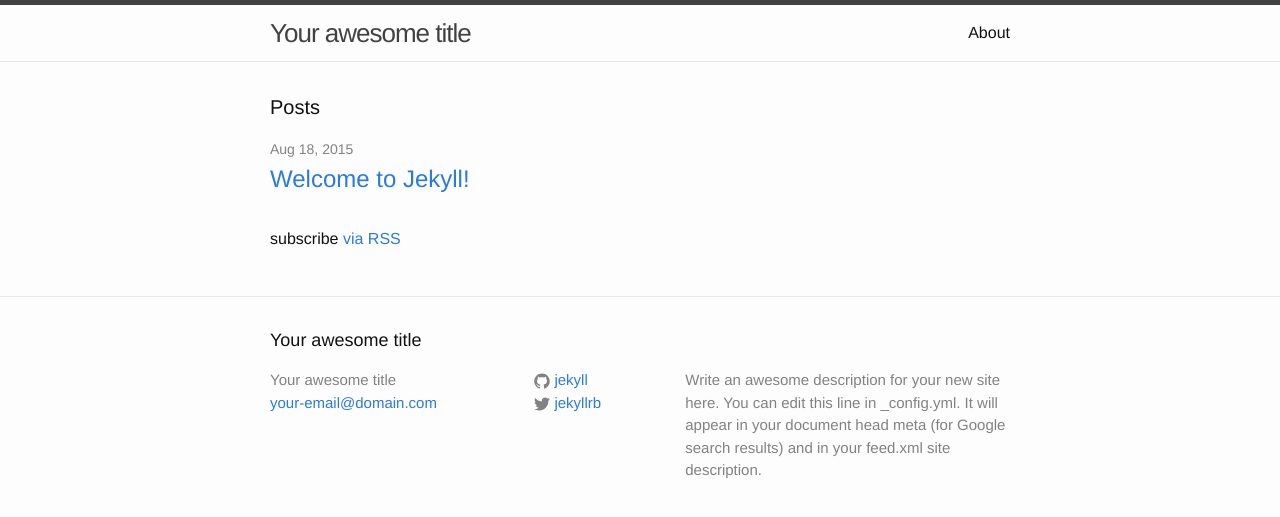
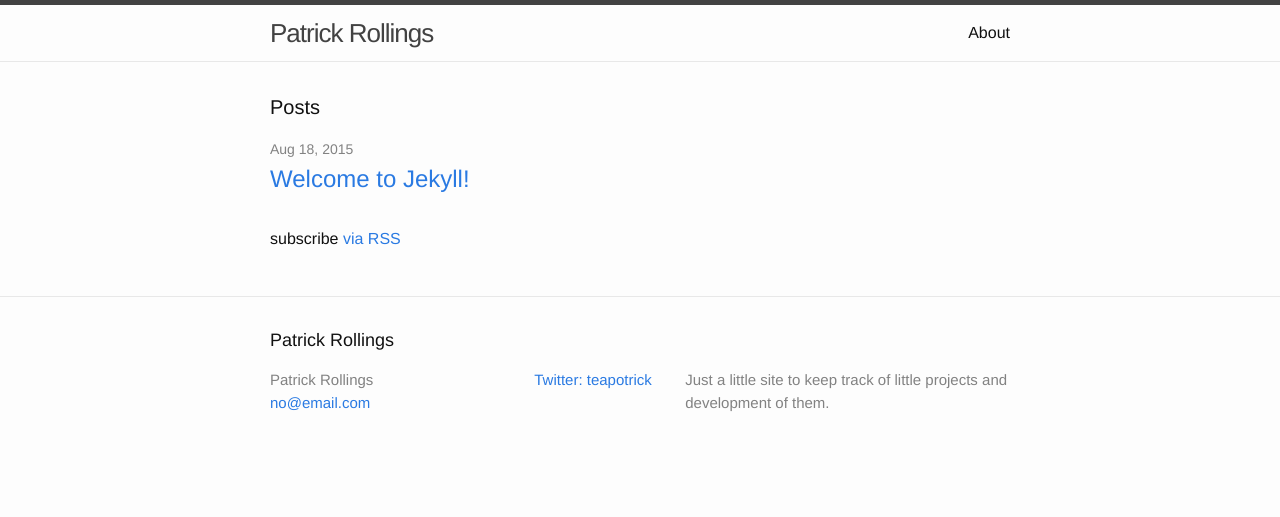
Before and after one commit to gitter-badger/prollings.github.io, a Jekyll site: the page built from index.html, in a window 1280 px wide. Shown: the top 517 px of the page. Built offline with Jekyll 4.4.1, drawn with Linux system fonts in a browser that asks for light colours.

Commit message:
Minor update

```diff
--- a/_config.yml
+++ b/_config.yml
@@ -1,14 +1,12 @@
 # Site settings
-title: Your awesome title
-email: your-email@domain.com
+title: Patrick Rollings
+email: no@email.com
 description: > # this means to ignore newlines until "baseurl:"
-  Write an awesome description for your new site here. You can edit this
-  line in _config.yml. It will appear in your document head meta (for
-  Google search results) and in your feed.xml site description.
+  Just a little site to keep track of little projects and development of them.
 baseurl: "" # the subpath of your site, e.g. /blog/
-url: "http://yourdomain.com" # the base hostname & protocol for your site
-twitter_username: jekyllrb
-github_username:  jekyll
+url: "http://prollings.github.io" # the base hostname & protocol for your site
+twitter_username: teapotrick
+github_username:  prollings
 
 # Build settings
 markdown: kramdown
--- a/_includes/footer.html
+++ b/_includes/footer.html
@@ -14,30 +14,10 @@
 
       <div class="footer-col  footer-col-2">
         <ul class="social-media-list">
-          {% if site.github_username %}
-          <li>
-            <a href="https://github.com/{{ site.github_username }}">
-              <span class="icon  icon--github">
-                <svg viewBox="0 0 16 16">
-                  <path fill="#828282" d="M7.999,0.431c-4.285,0-7.76,3.474-7.76,7.761 c0,3.428,2.223,6.337,5.307,7.363c0.388,0.071,0.53-0.168,0.53-0.374c0-0.184-0.007-0.672-0.01-1.32 c-2.159,0.469-2.614-1.04-2.614-1.04c-0.353-0.896-0.862-1.135-0.862-1.135c-0.705-0.481,0.053-0.472,0.053-0.472 c0.779,0.055,1.189,0.8,1.189,0.8c0.692,1.186,1.816,0.843,2.258,0.645c0.071-0.502,0.271-0.843,0.493-1.037 C4.86,11.425,3.049,10.76,3.049,7.786c0-0.847,0.302-1.54,0.799-2.082C3.768,5.507,3.501,4.718,3.924,3.65 c0,0,0.652-0.209,2.134,0.796C6.677,4.273,7.34,4.187,8,4.184c0.659,0.003,1.323,0.089,1.943,0.261 c1.482-1.004,2.132-0.796,2.132-0.796c0.423,1.068,0.157,1.857,0.077,2.054c0.497,0.542,0.798,1.235,0.798,2.082 c0,2.981-1.814,3.637-3.543,3.829c0.279,0.24,0.527,0.713,0.527,1.437c0,1.037-0.01,1.874-0.01,2.129 c0,0.208,0.14,0.449,0.534,0.373c3.081-1.028,5.302-3.935,5.302-7.362C15.76,3.906,12.285,0.431,7.999,0.431z"/>
-                </svg>
-              </span>
-
-              <span class="username">{{ site.github_username }}</span>
-            </a>
-          </li>
-          {% endif %}
-
           {% if site.twitter_username %}
           <li>
             <a href="https://twitter.com/{{ site.twitter_username }}">
-              <span class="icon  icon--twitter">
-                <svg viewBox="0 0 16 16">
-                  <path fill="#828282" d="M15.969,3.058c-0.586,0.26-1.217,0.436-1.878,0.515c0.675-0.405,1.194-1.045,1.438-1.809
-                  c-0.632,0.375-1.332,0.647-2.076,0.793c-0.596-0.636-1.446-1.033-2.387-1.033c-1.806,0-3.27,1.464-3.27,3.27 c0,0.256,0.029,0.506,0.085,0.745C5.163,5.404,2.753,4.102,1.14,2.124C0.859,2.607,0.698,3.168,0.698,3.767 c0,1.134,0.577,2.135,1.455,2.722C1.616,6.472,1.112,6.325,0.671,6.08c0,0.014,0,0.027,0,0.041c0,1.584,1.127,2.906,2.623,3.206 C3.02,9.402,2.731,9.442,2.433,9.442c-0.211,0-0.416-0.021-0.615-0.059c0.416,1.299,1.624,2.245,3.055,2.271 c-1.119,0.877-2.529,1.4-4.061,1.4c-0.264,0-0.524-0.015-0.78-0.046c1.447,0.928,3.166,1.469,5.013,1.469 c6.015,0,9.304-4.983,9.304-9.304c0-0.142-0.003-0.283-0.009-0.423C14.976,4.29,15.531,3.714,15.969,3.058z"/>
-                </svg>
-              </span>
-
+              <span>Twitter: </span>
               <span class="username">{{ site.twitter_username }}</span>
             </a>
           </li>
```
